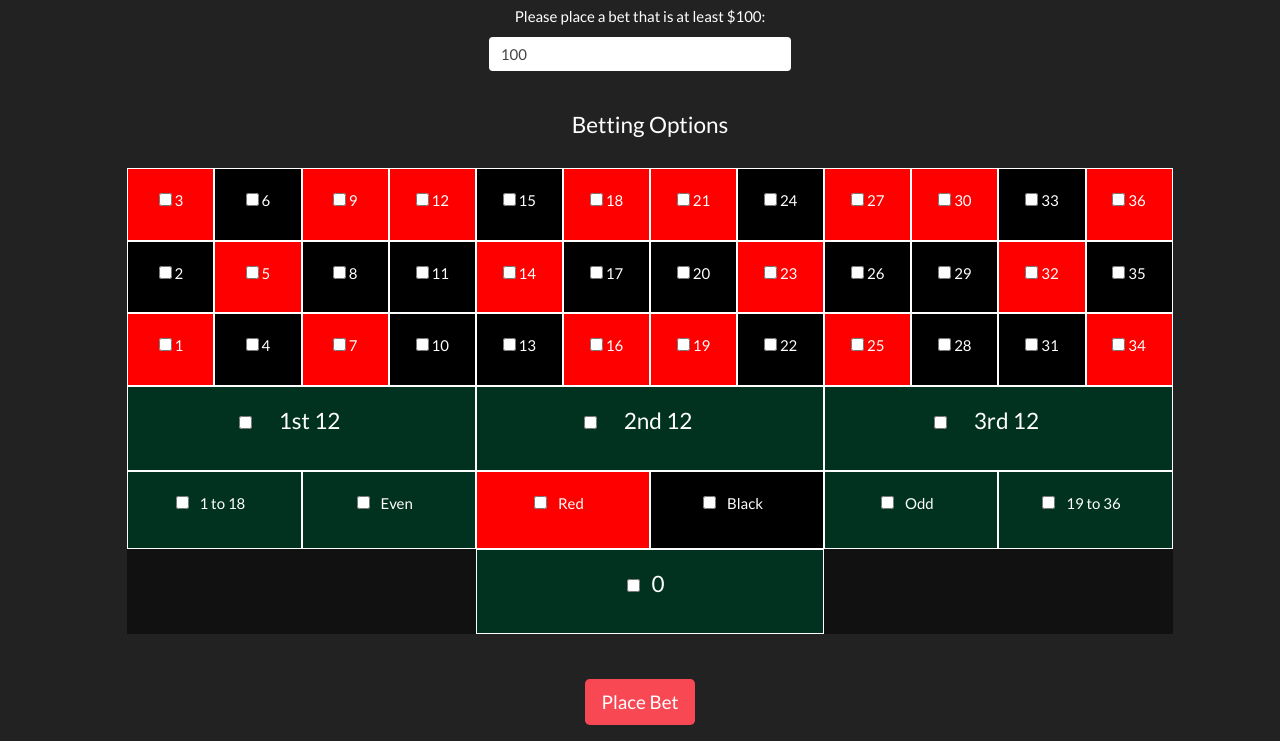
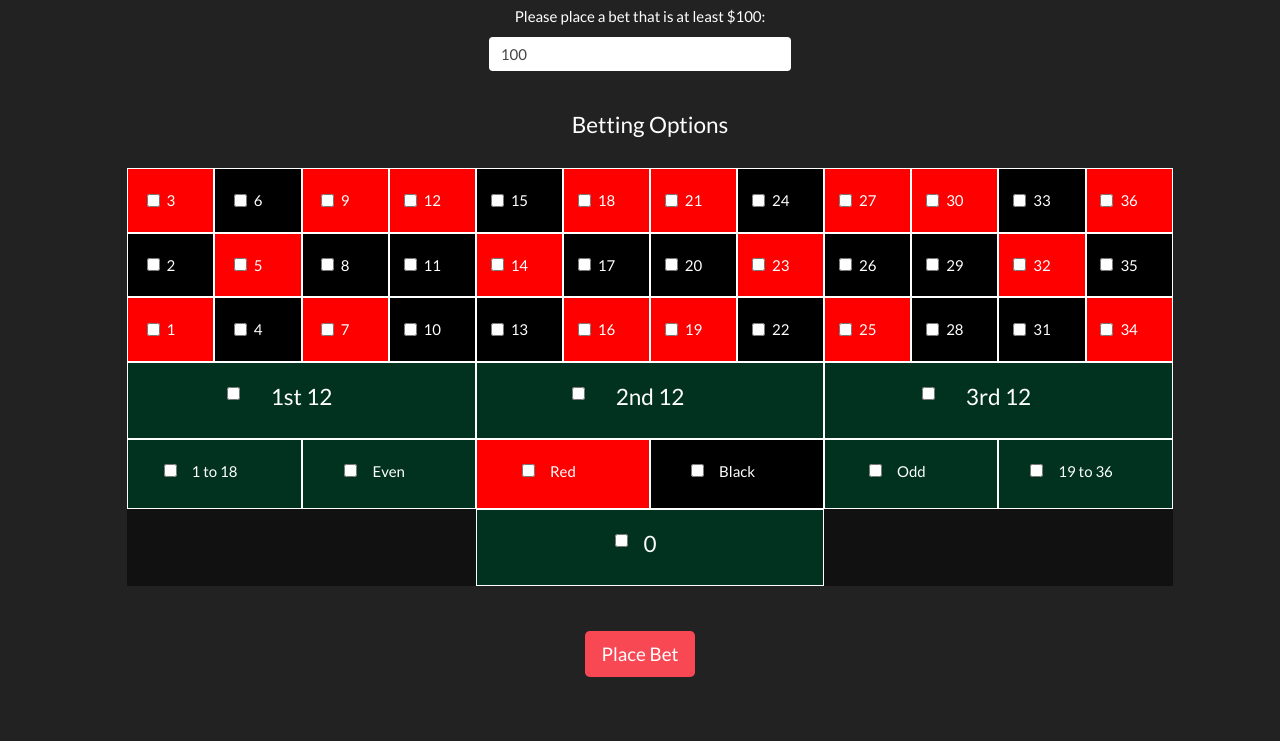
Before and after one commit to kiran-vuksanaj/hydroflasksksk, a Flask app: page /roulette in a window 1280 px wide. Shown: the part 216-957 px from the top of the page. After the commit the page ends 893 px from the top, so only its background shows below. Run offline with Flask 2, Linux system fonts and the light colour scheme; a user stored in the database is signed in; data comes from the database, SQL or seed files in the repository; both versions use the stored data as it was after the commit; some libraries are stand-ins or nearby versions; some web fonts are replaced.

Commit message:
jackieL: wrote python functions and finished roulette game, edited html for roulette as well

```diff
--- a/app.py
+++ b/app.py
@@ -217,6 +217,7 @@ def diceH(dice, options):
 row_one = {}
 row_two = {}
 row_three = {}
+all_rows = {}
 file = open("roulette.csv", "r") #opens second file with links
 content = file.readlines() #parse through files by line
 content = content[1:len(content)] #take out the table heading
@@ -229,9 +230,8 @@ for line in content:
         row_two[line[1]] = (line[2])
     else:
         row_three[line[1]] = (line[2])
-print(row_one)
-print(row_two)
-print(row_three)
+    all_rows[line[1]] = (line[2])
+    all_rows['0'] = 'green'
 file.close()
 
 @app.route("/roulette", methods=["GET", "POST"])
@@ -243,8 +243,56 @@ def roulette():
         money = db_manager.getMoney(user)
         return render_template("roulette.html", betting=True, money=money, games="active", one=row_one.items(), two=row_two.items(), three=row_three.items())
     else:
+        bet = int(request.form['bet'])
+        options = request.form.getlist('options')
+        if len(options) == 0 or not db_manager.checkBet(user, bet):
+            flash("Please enter a valid bet and choose at least one betting option!", 'alert-danger')
+            return redirect(url_for("roulette"), code=303)
+        rand = random.randrange(1, 37)
+        multiplier = rouletteH(rand, options)
+        amount = multiplier * bet
+        db_manager.updateMoney(user, amount)
+        lost = False
+        if (amount < 0):
+            lost=True
+            amount *= -1
         money = db_manager.getMoney(user)
-        return render_template("roulette.html", money=money, games="active")
+        color = all_rows[str(rand)]
+        return render_template("roulette.html", betting=False, money=money, options=options, bet=len(options)*bet, amount=amount, lost=lost, result=rand, color=color, games="active")
+
+def rouletteH(result, options):
+    total_mult = 0
+    for option in options:
+        if "single" in option:
+            num = int(option[6:])
+            if num == result:
+                total_mult += 36
+        elif "dozen" in option:
+            num = int(option[-1])
+            if ((num - 1) * 12 + 1) <= result and result <= (num * 12):
+                total_mult += 3
+        elif option == "1to18":
+            if result >= 1 and result <= 18:
+                total_mult += 2
+        elif option == "19to36":
+            if result >= 19 and result <= 36:
+                total_mult += 2
+        elif option == "even":
+            if result % 2 == 0:
+                total_mult += 2
+        elif option == "odd":
+            if result % 2 != 0:
+                total_mult += 2
+        elif option == "red":
+            i = str(result)
+            if all_rows[i] == "red":
+                total_mult += 2
+        else: #black
+            i = str(result)
+            if all_rows[i] == "black":
+                total_mult += 2
+    total_mult -= len(options)
+    return total_mult
 
 #====================================================
 # SLOT MACHINE
--- a/doc/devlog.txt
+++ b/doc/devlog.txt
@@ -100,3 +100,6 @@ jackieL -- 2020-01-11 00:33
 
 jackieL -- 2020-01-11 14:45
     -finished roulette html
+
+jackieL -- 2020-01-11 17:27
+    -wrote python functions and finished roulette game, edited html for roulette as well
--- a/templates/roulette.html
+++ b/templates/roulette.html
@@ -21,8 +21,8 @@
         <div class="col" style="padding:0">
 						<div class="card border-white rounded-0">
 							<div class="card-body" style="margin:0; background-color:{{value}};">
-								<input type="checkbox" name="{{key}}" id="{{key}}">
-								<label class="checklabel" for="{{key}}">{{key}}</label>
+								<input class="form-check-input" type="checkbox" id="{{key}}" name="options" value="single{{key}}">
+								<label class="form-check-label" for="{{key}}">{{key}}</label>
 							</div>
 						</div>
         </div>
@@ -33,8 +33,8 @@
         <div class="col" style="padding:0">
 						<div class="card border-white rounded-0">
 							<div class="card-body" style="margin:0; background-color:{{value}};">
-								<input type="checkbox" name="{{key}}" id="{{key}}">
-								<label class="checklabel" for="{{key}}">{{key}}</label>
+								<input class="form-check-input" type="checkbox"  id="{{key}}" name="options" value="single{{key}}">
+								<label class="form-check-label" for="{{key}}">{{key}}</label>
 							</div>
 						</div>
         </div>
@@ -45,8 +45,8 @@
         <div class="col" style="padding:0">
 						<div class="card border-white rounded-0">
 							<div class="card-body" style="margin:0; background-color:{{value}};">
-								<input type="checkbox" name="{{key}}" id="{{key}}">
-								<label class="checklabel" for="{{key}}">{{key}}</label>
+								<input class="form-check-input" type="checkbox"  id="{{key}}" name="options" value="single{{key}}">
+								<label class="form-check-label" for="{{key}}">{{key}}</label>
 							</div>
 						</div>
         </div>
@@ -56,24 +56,24 @@
 				<div class="col" style="padding:0">
 					<div class="card border-white rounded-0">
 						<div class="card-body" style="margin:0; background-color:#013220">
-							<input type="checkbox" name="1st12" id="1st12">
-							<label class="checklabel" for="1st12"><h4 class="px-4">1st 12</h4></label>
+							<input class="form-check-input" type="checkbox" id="1st12" name="options" value="dozen1">
+							<label class="form-check-label" for="1st12"><h4 class="px-4">1st 12</h4></label>
 						</div>
 					</div>
 				</div>
 				<div class="col" style="padding:0">
 					<div class="card border-white rounded-0">
 						<div class="card-body" style="margin:0; background-color:#013220">
-							<input type="checkbox" name="2nd12" id="2nd12">
-							<label class="checklabel" for="2nd12"><h4 class="px-4">2nd 12</h4></label>
+							<input class="form-check-input" type="checkbox" id="2nd12" name="options" value="dozen2">
+							<label class="form-check-label" for="2nd12"><h4 class="px-4">2nd 12</h4></label>
 						</div>
 					</div>
 				</div>
 				<div class="col" style="padding:0">
 					<div class="card border-white rounded-0">
 						<div class="card-body" style="margin:0; background-color:#013220">
-							<input type="checkbox" name="3rd12" id="3rd12">
-							<label class="checklabel" for="3rd12"><h4 class="px-4">3rd 12</h4></label>
+							<input class="form-check-input" type="checkbox" id="3rd12" name="options" value="dozen3">
+							<label class="form-check-label" for="3rd12"><h4 class="px-4">3rd 12</h4></label>
 						</div>
 					</div>
 				</div>
@@ -82,48 +82,48 @@
 				<div class="col" style="padding:0">
 					<div class="card border-white rounded-0">
 						<div class="card-body" style="margin:0; background-color:#013220">
-							<input type="checkbox" name="1to18" id="1to18">
-							<label class="checklabel" for="1t018"><h6 class="px-2">1 to 18</h6></label>
+							<input class="form-check-input" type="checkbox" id="1to18" name="options" value="1to18">
+							<label class="form-check-label" for="1t018"><h6 class="px-2">1 to 18</h6></label>
 						</div>
 					</div>
 				</div>
 				<div class="col" style="padding:0">
 					<div class="card border-white rounded-0">
 						<div class="card-body" style="margin:0; background-color:#013220">
-							<input type="checkbox" name="even" id="even">
-							<label class="checklabel" for="even"><h6 class="px-2">Even</h6></label>
+							<input class="form-check-input" type="checkbox" id="even" name="options" value="even">
+							<label class="form-check-label" for="even"><h6 class="px-2">Even</h6></label>
 						</div>
 					</div>
 				</div>
 				<div class="col" style="padding:0">
 					<div class="card border-white rounded-0">
 						<div class="card-body" style="margin:0; background-color:red">
-							<input type="checkbox" name="red" id="red">
-							<label class="checklabel" for="red"><h6 class="px-2">Red</h6></label>
+							<input class="form-check-input" type="checkbox" id="red" name="options" value="red">
+							<label class="form-check-label" for="red"><h6 class="px-2">Red</h6></label>
 						</div>
 					</div>
 				</div>
 				<div class="col" style="padding:0">
 					<div class="card border-white rounded-0">
 						<div class="card-body" style="margin:0; background-color:black">
-							<input type="checkbox" name="black" id="black">
-							<label class="checklabel" for="black"><h6 class="px-2">Black</h6></label>
+							<input class="form-check-input" type="checkbox" id="black" name="options" value="black">
+							<label class="form-check-label" for="black"><h6 class="px-2">Black</h6></label>
 						</div>
 					</div>
 				</div>
 				<div class="col" style="padding:0">
 					<div class="card border-white rounded-0">
 						<div class="card-body" style="margin:0; background-color:#013220">
-							<input type="checkbox" name="odd" id="odd">
-							<label class="checklabel" for="odd"><h6 class="px-2">Odd</h6></label>
+							<input class="form-check-input" type="checkbox" id="odd" name="options" value="odd">
+							<label class="form-check-label" for="odd"><h6 class="px-2">Odd</h6></label>
 						</div>
 					</div>
 				</div>
 				<div class="col" style="padding:0">
 					<div class="card border-white rounded-0">
 						<div class="card-body" style="margin:0; background-color:#013220">
-							<input type="checkbox" name="19to36" id="19to36">
-							<label class="checklabel" for="19to36"><h6 class="px-2">19 to 36</h6></label>
+							<input class="form-check-input" type="checkbox" id="19to36" name="options" value="19to36">
+							<label class="form-check-label" for="19to36"><h6 class="px-2">19 to 36</h6></label>
 						</div>
 					</div>
 				</div>
@@ -134,8 +134,8 @@
 				<div class="col-4" style="padding:0">
 					<div class="card border-white rounded-0">
 						<div class="card-body" style="margin:0; background-color:#013220">
-							<input type="checkbox" name="0" id="0">
-							<label class="checklabel" for="0"><h4 class="px-2">0</h4></label>
+							<input class="form-check-input" type="checkbox" id="0" name="options" value="single0">
+							<label class="form-check-label" for="0"><h4 class="px-2">0</h4></label>
 						</div>
 					</div>
 				</div>
```
Also changed, not shown: other parts of templates/roulette.html (+28 -2 lines), casino.db.
